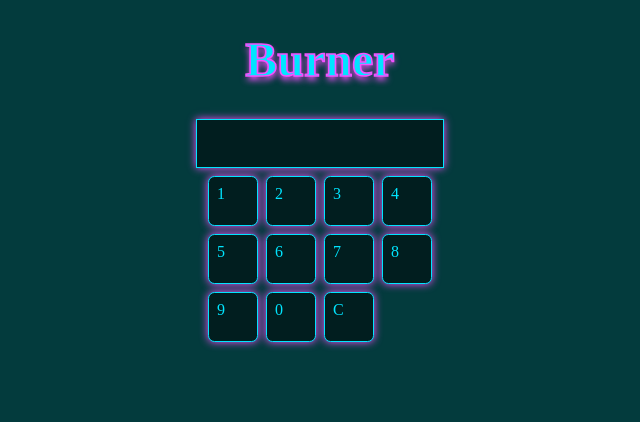
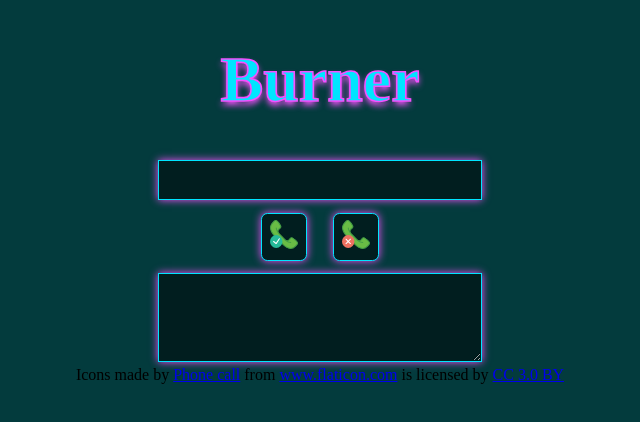
Before and after one commit to Abhicoding/desktop-burner, a React (Create React App) app: page / in a window 1280 px wide. Shown: the top 422 px of the page, without its empty margins (320-960 px from the left). Built offline with nearby package versions, Linux system fonts and the light colour scheme.

Commit message:
Finished call component.

```diff
--- a/package.json
+++ b/package.json
@@ -31,5 +31,6 @@
   ],
   "devDependencies": {
     "nodemon": "^1.18.5"
-  }
+  },
+  "proxy": "http://localhost:4000"
 }
--- a/server.js
+++ b/server.js
@@ -13,8 +13,10 @@ var param = require('./params/param')
 app.use(bodyparser.xml())
 
 app.get('/api/outgoing/call', (req, res) => {
-  var query = {From, CallerId, Url} = param
-  request.post('https://api.exotel.com/v1/Accounts/exotel301/Calls/connect')
+  console.log(req.query)
+  var query = {From, CallerId} = param
+  query.To = req.query.To
+  request.post(`https://api.exotel.com/v1/Accounts/${auth.account_sid}/Calls/connect`)
     .auth(auth.account_sid, auth.account_token)
     .query(query)
     .then (r => {
--- a/src/App.js
+++ b/src/App.js
@@ -1,121 +1,24 @@
 import React, { Component } from 'react';
 import './App.css';
 
-import Button from './button.jsx'
+import Call from './components/call/Call'
+import Message from './components/message/Message'
 
 class App extends Component {
   constructor () {
     super()
     this.state = {
-      screen: '',
-      errorStatus: false,
-      errorValue: ''
+      call: true,
     }
-    this.enterOne = this.enterOne.bind(this)
-    this.enterTwo = this.enterTwo.bind(this)
-    this.enterThree = this.enterThree.bind(this)
-    this.enterFour = this.enterFour.bind(this)
-    this.enterFive = this.enterFive.bind(this)
-    this.enterSix = this.enterSix.bind(this)
-    this.enterSeven = this.enterSeven.bind(this)
-    this.enterEight = this.enterEight.bind(this)
-    this.enterNine = this.enterNine.bind(this)
-    this.enterZero = this.enterZero.bind(this)
-    this.enterClear = this.enterClear.bind(this)
-  }
-  enterOne () {
-    this.setState({
-      screen: this.state.screen.concat(1)
-    })
-  }
-  enterTwo () {
-    this.setState({
-      screen: this.state.screen.concat(2)
-    })
-  }
-  enterThree () {
-    this.setState({
-      screen: this.state.screen.concat(3)
-    })
-  }
-
-  enterFour () {
-    this.setState({
-      screen: this.state.screen.concat(4)
-    })
-  }
-
-  enterFive () {
-    this.setState({
-      screen: this.state.screen.concat(5)
-    })
-  }
-
-  enterSix () {
-    this.setState({
-      screen: this.state.screen.concat(6)
-    })
-  }
-
-  enterSeven () {
-    this.setState({
-      screen: this.state.screen.concat(7)
-    })
-  }
-
-  enterEight () {
-    this.setState({
-      screen: this.state.screen.concat(8)
-    })
-  }
-
-  enterNine () {
-    this.setState({
-      screen: this.state.screen.concat(9)
-    })
-  }
-
-  enterZero () {
-    this.setState({
-      screen: this.state.screen.concat(0)
-    })
-  }
-
-  enterClear () {
-    this.setState({
-      screen: ''
-    })
   }
 
   render() {
     return (
       <div className="App">
         <h1 className='header'>Burner</h1>
-        <div class='screen'><div>{this.state.screen}</div></div>
-        <div class='grid-container-50-half'>
-          <Button class='item one'
-            clickHandler={this.enterOne} value={1} />
-          <Button class='item two'
-            clickHandler={this.enterTwo} value={2} />
-          <Button class='item three'
-            clickHandler={this.enterThree} value={3} />
-          <Button class='item four'
-            clickHandler={this.enterFour} value={4} />
-          <Button class='item five'
-            clickHandler={this.enterFive} value={5} />
-          <Button class='item six'
-            clickHandler={this.enterSix} value={6} />
-          <Button class='item seven'
-            clickHandler={this.enterSeven} value={7} />
-          <Button class='item eight'
-            clickHandler={this.enterEight} value={8} />
-          <Button class='item nine'
-            clickHandler={this.enterNine} value={9} />
-          <Button class='item zero'
-            clickHandler={this.enterZero} value={0} />
-          <Button class='item clear'
-            clickHandler={this.enterClear} value={'C'} />
-        </div>
+        <Call/>
+        <Message/>
+        <div>Icons made by <a href="https://www.flaticon.com/authors/smashicons" title="Phone call">Phone call</a> from <a href="https://www.flaticon.com/"     title="Flaticon">www.flaticon.com</a> is licensed by <a href="http://creativecommons.org/licenses/by/3.0/"     title="Creative Commons BY 3.0" target="_blank">CC 3.0 BY</a></div>
       </div>
     );
   }
--- a/src/button.jsx
+++ /dev/null
@@ -1,9 +0,0 @@
-import React from 'react'
-
-const Button = (property) => {
-  return (
-    <div class={property.class} onClick={property.clickHandler}>{property.value}</div>
-  )
-}
-
-export default Button
--- /dev/null
+++ b/src/components/Button.jsx
@@ -0,0 +1,10 @@
+import React from 'react'
+
+const Button = (props) => {
+  return (
+    <div className={props.className}
+      onClick={props.clickHandler}>{props.value}</div>
+  )
+}
+
+export default Button
--- /dev/null
+++ b/src/components/call/Call.jsx
@@ -0,0 +1,68 @@
+import React, {Component} from 'react'
+
+import request from 'superagent'
+import Button from '../Button.jsx'
+import phoneCall from '../../fonts-and-images/phone-call.svg'
+import phoneHangup from '../../fonts-and-images/phone-hangup.svg'
+import './call.scss'
+
+class Call extends Component {
+  constructor () {
+    super ()
+    this.state = {
+      screen : ''
+    }
+    this.makeCall = this.makeCall.bind(this)
+    // this.hangupCall = this.hangupCall.bind(this)
+  }
+
+  inputUpdate (e) {
+    var entry = e.key
+    console.log(isInt(entry))
+    if (isInt(entry)) {
+      this.setState({
+        screen: this.state.screen + entry
+      })
+    }
+    if (entry === 'Backspace') {
+      this.setState({
+        screen: this.state.screen.slice(1)
+      })
+    }
+  }
+
+  makeCall () {
+    request.get('/api/outgoing/call')
+      .query({To: this.state.screen})
+      .then(r => r)
+  }
+
+  hangupCall () {
+    console.log('this ran')
+    // request.get('/api/outgoing/call')
+    //   .query({To: this.state.screen})
+    //   .then(r => r)
+  }
+
+  render () {
+    return (
+      <div>
+        <div className='screen'>
+          <input className='screen' type='text'
+            onChange={()=> '_'}                   // This is here to allow value to be mutable
+            value={this.state.screen}
+            onKeyDown={e => this.inputUpdate(e)}/>
+        </div>
+        <Button className='item'
+          value={<img src={phoneCall}/>} clickHandler={this.makeCall}/>
+        <Button className='item'
+          value={<img src={phoneHangup}/>} clickHandler={this.makeCall}/>
+      </div>
+    )}
+}
+
+function isInt(value) {
+  return !isNaN(value) && (function(x) { return (x | 0) === x; })(parseFloat(value))
+}
+
+export default Call
--- /dev/null
+++ b/src/components/call/call.scss
@@ -0,0 +1,49 @@
+div.item {
+  display: inline-block;
+  margin: 1%;
+  padding: 0.5%;
+  border: 0.1rem solid;
+  border-radius: 0.4rem;
+  background-color: rgb(1, 30, 31);
+  color:rgb(0, 229, 255);
+  box-shadow: 0 0 0.5rem #F64FFF;
+  width: 2rem;
+  >img {
+    width: 90%;
+    margin: 1%;
+    }
+}
+
+input.screen {
+  display: inline-block;
+  margin: 0.5rem;
+  height: 2rem;
+  width: 25%;
+  color:rgb(0, 229, 255);
+  text-align: end;
+  margin: auto;
+  background-color: rgb(1, 30, 31);
+  overflow: hidden;
+  padding: 0.2rem;
+  border: 0.1rem solid;
+  border-color: rgb(0, 229, 255);
+  box-shadow: 0 0 0.5rem #F64FFF;
+  font-size: 2rem;
+}
+
+div.item:active {
+  animation-name: button;
+  animation-duration: 300ms;
+  animation-timing-function: ease-in-out;
+}
+
+@keyframes button {
+  0% {
+    opacity: 0;
+    transform: scale(0.9); }
+  80% {
+    transform: scale(1.1); }
+  100% {
+    opacity: 1;
+    transform: scale(1) }
+  }
--- /dev/null
+++ b/src/components/message/Message.jsx
@@ -0,0 +1,38 @@
+import React, {Component} from 'react'
+
+import request from 'superagent'
+
+import './message.scss'
+
+class Message extends Component {
+  constructor () {
+    super ()
+    this.state = {
+      screen : ''
+    }
+  }
+
+  inputUpdate (e) {
+    var entry = e.target.value
+    this.setState({
+      screen: entry
+    })
+  }
+
+  render () {
+    return (
+      <div>
+        <div className='screen'>
+          <textarea className='screen' type='text'
+            value={this.state.screen}
+            onChange={e => this.inputUpdate(e)}/>
+        </div>
+        {/* <Button className='item'
+          value={<img src={phoneCall}/>} clickHandler={this.makeCall}/>
+        <Button className='item'
+          value={<img src={phoneHangup}/>} clickHandler={this.makeCall}/> */}
+      </div>
+    )}
+}
+
+export default Message
--- /dev/null
+++ b/src/components/message/message.scss
@@ -0,0 +1,48 @@
+div.item {
+  display: inline-block;
+  margin: 1%;
+  padding: 0.5%;
+  border: 0.1rem solid;
+  border-radius: 0.4rem;
+  background-color: rgb(1, 30, 31);
+  color:rgb(0, 229, 255);
+  box-shadow: 0 0 0.5rem #F64FFF;
+  width: 2rem;
+  >img {
+    width: 90%;
+    margin: 1%;
+    }
+}
+
+textarea.screen {
+  display: inline-block;
+  margin: 0.5rem;
+  height: 5rem;
+  width: 25%;
+  color:rgb(0, 229, 255);
+  margin: auto;
+  background-color: rgb(1, 30, 31);
+  overflow: hidden;
+  padding: 0.2rem;
+  border: 0.1rem solid;
+  border-color: rgb(0, 229, 255);
+  box-shadow: 0 0 0.5rem #F64FFF;
+  font-size: 1rem;
+}
+
+div.item:active {
+  animation-name: button;
+  animation-duration: 300ms;
+  animation-timing-function: ease-in-out;
+}
+
+@keyframes button {
+  0% {
+    opacity: 0;
+    transform: scale(0.9); }
+  80% {
+    transform: scale(1.1); }
+  100% {
+    opacity: 1;
+    transform: scale(1) }
+  }
--- a/src/index.scss
+++ b/src/index.scss
@@ -10,69 +10,12 @@ body {
 .header {
   color:rgb(0, 229, 255);
   font-family: 'Montserrat-Bold';
-  font-size: 3rem;
+  font-size: 4em;
   text-align: center;
   -webkit-text-stroke: 0.1rem;
   -webkit-text-stroke-color: #F64FFF;
   text-shadow: 0rem 0.25rem 0.4rem #F64FFF;
 }
-
-div.grid-container-50-half {
-  margin: 0.5rem;
-  justify-content: center;
-  display: grid;
-  grid-gap: 0.5rem;
-  grid-template-columns: repeat(4, minmax(50px, 50px)); }
-
-div.item {
-  box-sizing: border-box;
-  font-family: 'Montserrat-Bold';
-  float: left;
-  padding: 0.5rem;
-  height: 50px;
-  border: 0.1rem solid;
-  border-radius: 0.4rem;
-  background-color: rgb(1, 30, 31);
-  color:rgb(0, 229, 255);
-  box-shadow: 0 0 0.5rem #F64FFF;
-  text-align: justify;
-  h4 {
-    margin-top: 0%;
-    margin-bottom: 2%;
-  }}
-
-div.screen {
-  color:rgb(0, 229, 255);
-  text-align: end;
-  font-family: 'Dotty';
-  font-size: 5rem;
-  margin: auto;
-  background-color: rgb(1, 30, 31);
-  width: 240px;
-  height: 2.5rem;
-  line-height: 3rem;
-  overflow: hidden;
-  padding: 0.2rem;
-  border: 0.1rem solid;
-  border-color: rgb(0, 229, 255);
-  box-shadow: 0 0 0.5rem #F64FFF;
-}
-
-div.item:active {
-  animation-name: button;
-  animation-duration: 300ms;
-  animation-timing-function: ease-in-out;
-}
-
-@keyframes button {
-  0% {
-    opacity: 0;
-    transform: scale(0.9); }
-  80% {
-    transform: scale(1.1); }
-  100% {
-    opacity: 1;
-    transform: scale(1) } }
 
 .footer {
   color:rgb(0, 229, 255);
```
Also changed, not shown: src/fonts-and-images/phone-call.svg (added), src/fonts-and-images/phone-hangup.svg (added).
